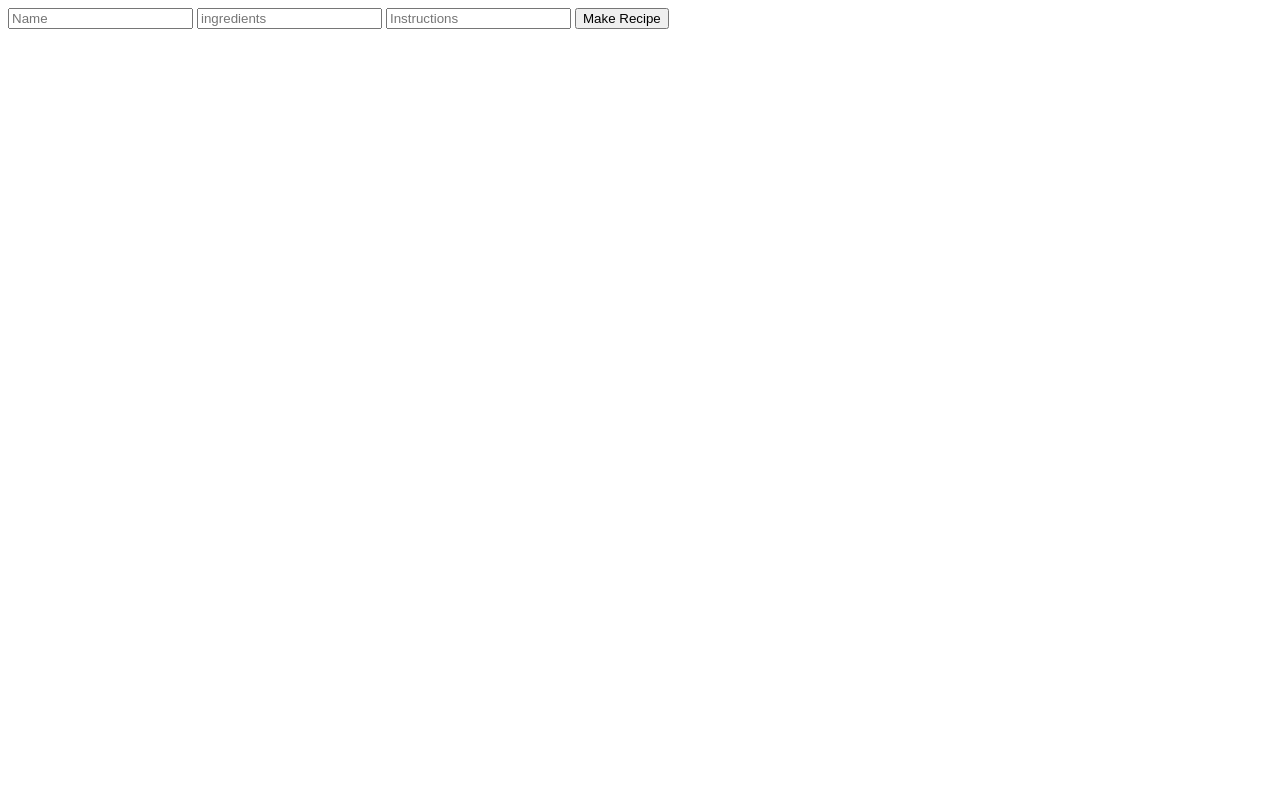
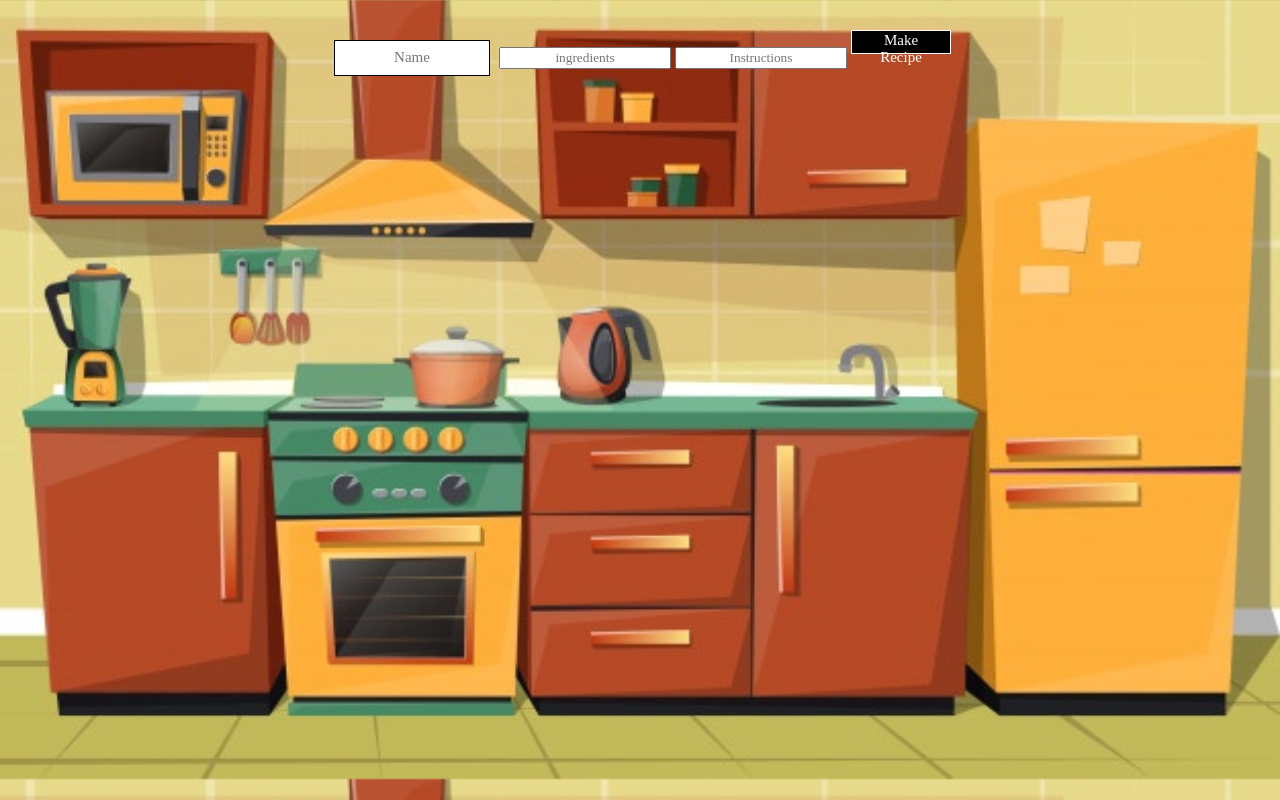
Before and after one commit to burnsdy/COMP426WebApp, a plain HTML site: page FrontEnd/makeRecipe.html in a window 1280 px wide. Drawn offline with nearby package versions, Linux system fonts and the light colour scheme; files that its build step writes are made by us from their sources.

Commit message:
linked stylesheets

```diff
--- a/FrontEnd/makeRecipe.html
+++ b/FrontEnd/makeRecipe.html
@@ -4,10 +4,11 @@
         <title>
             Make a Recipe
         </title>
+        <link rel="stylesheet" type="text/css" href="loginstyle.css">
     </head>
     <body>
         <!-- div to store a recipe in -->
-        <div>
+        <div id = "login">
             <form>
                 <!-- <input id="id" className="id" placeholder="Recipe ID" type="text" name="id"/> -->
                 <input id="name" className="name" placeholder="Name" type="text" name="name"/>
```
Also changed, not shown: FrontEnd/Index.html (+0 -8 lines).
